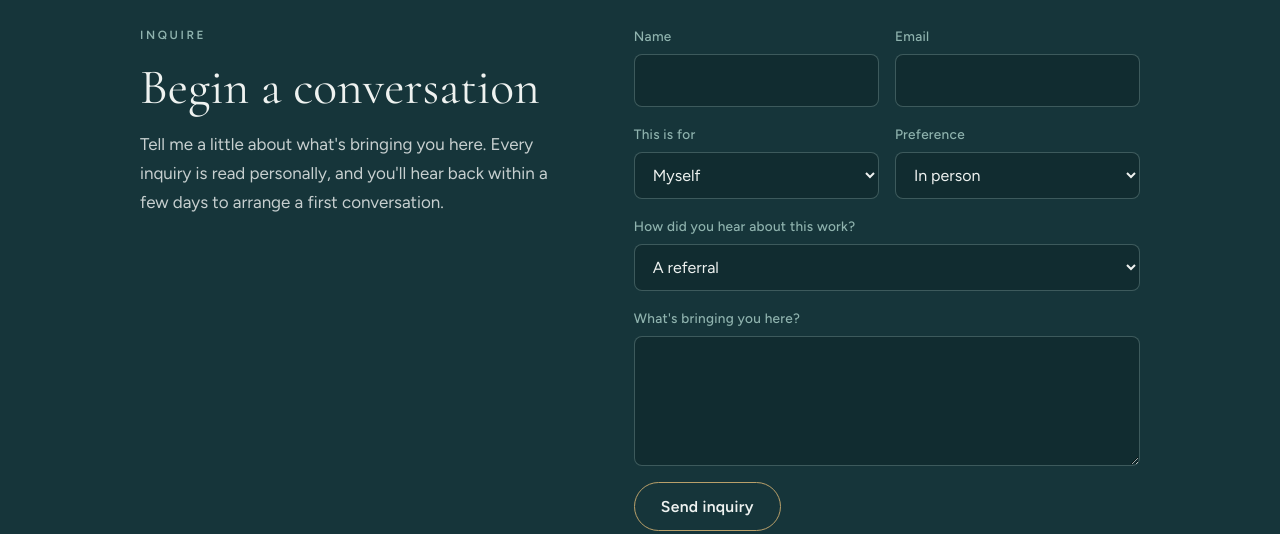
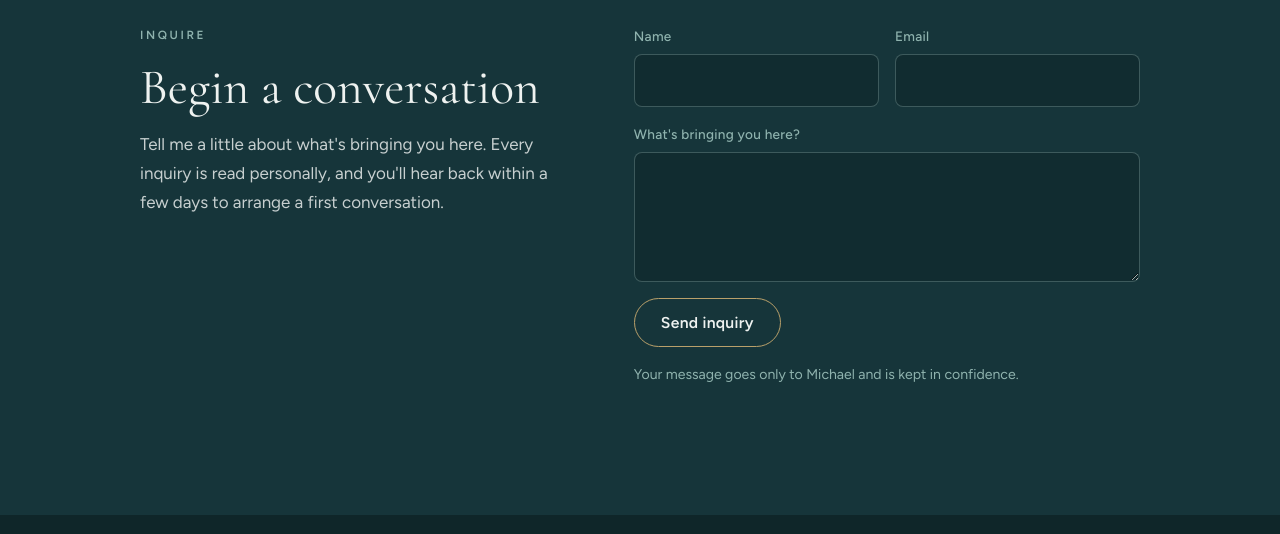
Before and after one commit to CosmicSkywalker/resonateripple, a plain HTML site: page index.html in a window 1280 px wide. Shown: the part 5160-5694 px from the top of the page. Drawn offline with nearby package versions, Linux system fonts and the light colour scheme.

Commit message:
Simplify inquiry form to name, email and message
Co-Authored-By: Claude Opus 5.5 <noreply@anthropic.com>
Claude-Session: https://claude.ai/code/session_01JDvTmhbjz1YHRe6RvC8hgm

```diff
--- a/index.html
+++ b/index.html
@@ -209,11 +209,6 @@ footer .mark{font-size:1.3rem}
           <div class="field"><label for="f-name">Name</label><input id="f-name" name="name" autocomplete="name" required></div>
           <div class="field"><label for="f-email">Email</label><input id="f-email" name="email" type="email" autocomplete="email" required></div>
         </div>
-        <div class="row2">
-          <div class="field"><label for="f-who">This is for</label><select id="f-who" name="for"><option>Myself</option><option>A couple</option><option>A family</option><option>A family enterprise or estate</option><option>A deal or negotiation</option><option>An organization</option></select></div>
-          <div class="field"><label for="f-where">Preference</label><select id="f-where" name="format"><option>In person</option><option>Remote</option><option>Not sure yet</option></select></div>
-        </div>
-        <div class="field"><label for="f-heard">How did you hear about this work?</label><select id="f-heard" name="heard"><option>A referral</option><option>The essay</option><option>Other</option></select></div>
         <div class="field"><label for="f-msg">What's bringing you here?</label><textarea id="f-msg" name="message" required></textarea></div>
         <div><button class="btn" type="submit">Send inquiry</button></div>
         <p class="form-note">Your message goes only to Michael and is kept in confidence.</p>
```
